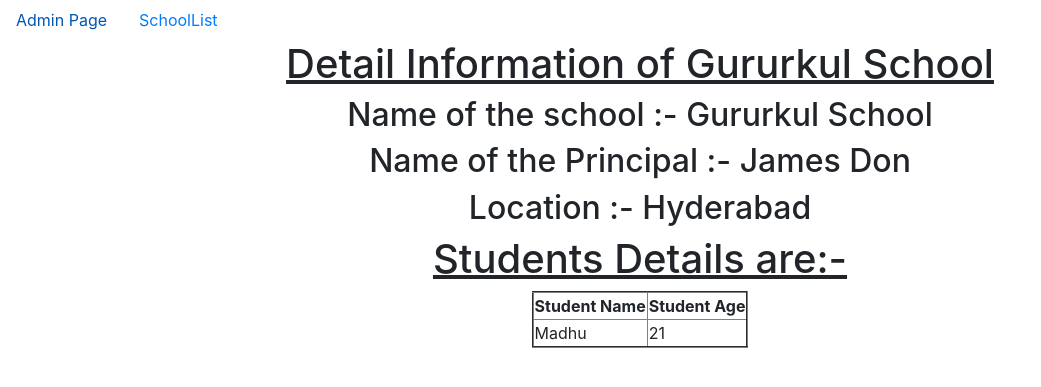
After one commit to karim368/Total_Class_Based_Views, a Django app: page /3/ in a window 1280 px wide. The commit adds this page. Shown: the top 387 px of the page, without its empty margins (0-1041 px from the left). Run offline with Django 5.2, Linux system fonts and the light colour scheme; data comes from the database, SQL or seed files in the repository.

Commit message:
first commit

```diff
--- a/app/views.py
+++ b/app/views.py
@@ -3,9 +3,12 @@ from django.shortcuts import render
 # Create your views here.
 
 from app.models import *
-from django.views.generic import ListView
+from django.views.generic import ListView,DetailView
 
 class SchoolList(ListView):
     model = School
-    #fields = '__all__'
     context_object_name = 'schools'
+
+class SchoolDetail(DetailView):
+    model = School
+    context_object_name = 'schoolobject'
--- a/cbvProject/urls.py
+++ b/cbvProject/urls.py
@@ -15,9 +15,11 @@ Including another URLconf
     2. Add a URL to urlpatterns:  path('blog/', include('blog.urls'))
 """
 from django.contrib import admin
-from django.urls import path
+from django.urls import path,re_path
 from app.views import *
 urlpatterns = [
     path('admin/', admin.site.urls),
     path('SchoolList/',SchoolList.as_view(),name='SchoolList'),
+
+    re_path('(?P<pk>\d+)/',SchoolDetail.as_view(),name='SchoolDetail'),
 ]
--- /dev/null
+++ b/templates/app/dummy.html
@@ -0,0 +1,44 @@
+<!DOCTYPE html>
+<html lang="en">
+<head>
+    <meta charset="UTF-8">
+    <meta name="viewport" content="width=device-width, initial-scale=1.0">
+     <!-- Bootstrap CSS -->
+     <link rel="stylesheet" href="https://cdn.jsdelivr.net/npm/bootstrap@4.6.2/dist/css/bootstrap.min.css" integrity="sha384-xOolHFLEh07PJGoPkLv1IbcEPTNtaed2xpHsD9ESMhqIYd0nLMwNLD69Npy4HI+N" crossorigin="anonymous">
+     {% block title %}
+    <title>Dummy Page</title>
+    {% endblock %}
+</head>
+<body>
+
+    <nav class="nav">
+        <a href="{% url 'admin:index' %}" class="nav-link">Admin Page</a>
+        <a href="{% url 'SchoolList' %}" class="nav-link">SchoolList</a>
+
+    </nav>
+
+
+
+
+
+
+
+    {% block body_block %}
+
+    {% endblock %}
+
+
+<!-- Optional JavaScript; choose one of the two! -->
+
+    <!-- Option 1: jQuery and Bootstrap Bundle (includes Popper) -->
+    <script src="https://cdn.jsdelivr.net/npm/jquery@3.5.1/dist/jquery.slim.min.js" integrity="sha384-DfXdz2htPH0lsSSs5nCTpuj/zy4C+OGpamoFVy38MVBnE+IbbVYUew+OrCXaRkfj" crossorigin="anonymous"></script>
+    <script src="https://cdn.jsdelivr.net/npm/bootstrap@4.6.2/dist/js/bootstrap.bundle.min.js" integrity="sha384-Fy6S3B9q64WdZWQUiU+q4/2Lc9npb8tCaSX9FK7E8HnRr0Jz8D6OP9dO5Vg3Q9ct" crossorigin="anonymous"></script>
+
+    <!-- Option 2: Separate Popper and Bootstrap JS -->
+    <!--
+    <script src="https://cdn.jsdelivr.net/npm/jquery@3.5.1/dist/jquery.slim.min.js" integrity="sha384-DfXdz2htPH0lsSSs5nCTpuj/zy4C+OGpamoFVy38MVBnE+IbbVYUew+OrCXaRkfj" crossorigin="anonymous"></script>
+    <script src="https://cdn.jsdelivr.net/npm/popper.js@1.16.1/dist/umd/popper.min.js" integrity="sha384-9/reFTGAW83EW2RDu2S0VKaIzap3H66lZH81PoYlFhbGU+6BZp6G7niu735Sk7lN" crossorigin="anonymous"></script>
+    <script src="https://cdn.jsdelivr.net/npm/bootstrap@4.6.2/dist/js/bootstrap.min.js" integrity="sha384-+sLIOodYLS7CIrQpBjl+C7nPvqq+FbNUBDunl/OZv93DB7Ln/533i8e/mZXLi/P+" crossorigin="anonymous"></script>
+    -->
+</body>
+</html>
--- /dev/null
+++ b/templates/app/school_detail.html
@@ -0,0 +1,31 @@
+{% extends 'app/dummy.html' %}
+
+{% block title %}
+    <title>School Details</title>
+{% endblock %}
+
+{% block body_block %}
+
+<center>
+    <u><h1>Detail Information of {{schoolobject.sname}}</h1></u>
+    <h2>Name of the school :- {{schoolobject.sname}}</h2>
+    <h2>Name of the Principal :- {{schoolobject.sprincipal}}</h2>
+    <h2>Location :- {{schoolobject.slocation}}</h2>
+
+    <u><h1>Students Details are:-</h1></u>
+    <table border="2px">
+        <tr>
+            <th>Student Name</th>
+            <th>Student Age</th>
+        </tr>
+        {% for std in schoolobject.students.all %}
+            <tr>
+                <td>{{std.stdname}}</td>
+                <td>{{std.stdage}}</td>
+            </tr>
+        {% endfor %}
+    </table>
+
+</center>
+
+{% endblock %}
```
Also changed, not shown: templates/app/school_list.html (+9 -10 lines).
